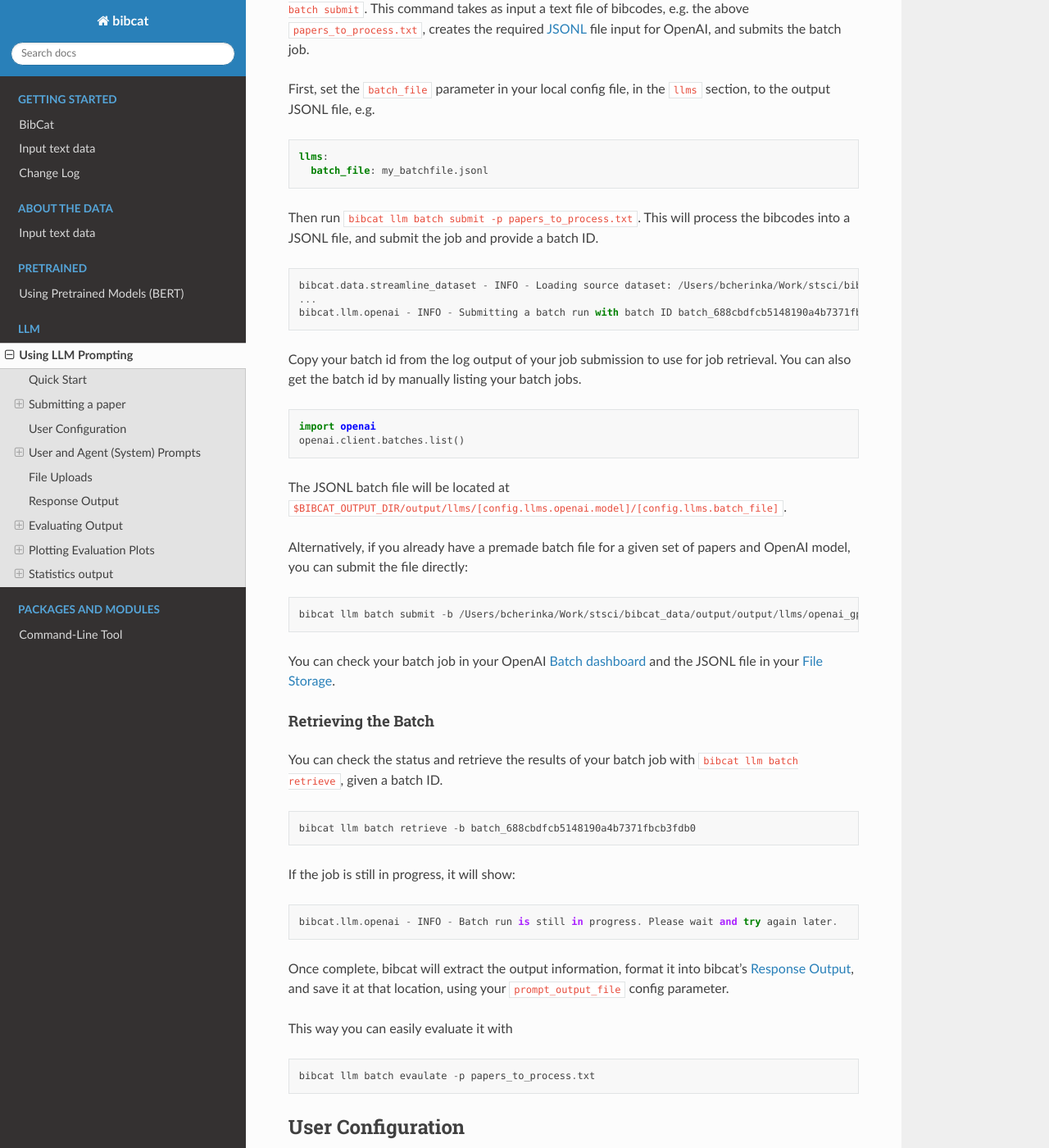
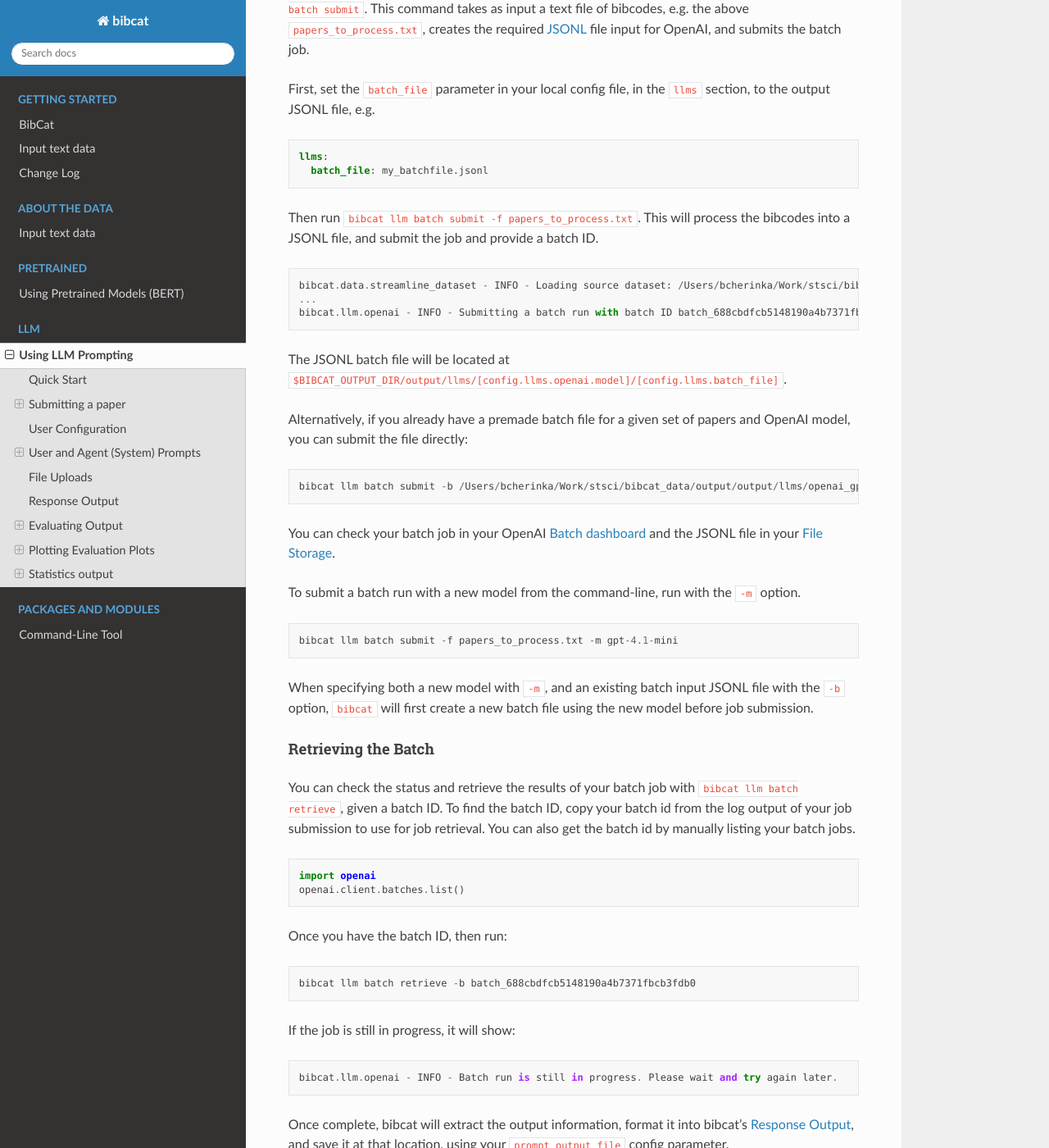
Before and after one commit to spacetelescope/bibcat, a Sphinx documentation site: the page built from docs/llm.md, in a window 1280 px wide and 1400 px high, scrolled down 2658 px. Shown: the whole window at 82% size. Built offline with Sphinx 7.4.7 and the Read the Docs theme 3.1.0, drawn with Linux system fonts in a browser that asks for light colours; pages that are not in the unit, such as notebooks, are missing from menus.

````diff
--- a/docs/llm.md
+++ b/docs/llm.md
@@ -99,17 +99,11 @@ First, set the `batch_file` parameter in your local config file, in the `llms` s
 llms:
   batch_file: my_batchfile.jsonl
 ```
-Then run `bibcat llm batch submit -p papers_to_process.txt`.  This will process the bibcodes into a JSONL file, and submit the job and provide a batch ID.
+Then run `bibcat llm batch submit -f papers_to_process.txt`.  This will process the bibcodes into a JSONL file, and submit the job and provide a batch ID.
 ```
 bibcat.data.streamline_dataset - INFO - Loading source dataset: /Users/bcherinka/Work/stsci/bibcat_data/dataset_gs.json
 ...
 bibcat.llm.openai - INFO - Submitting a batch run with batch ID batch_688cbdfcb5148190a4b7371fbcb3fdb0
-```
-Copy your batch id from the log output of your job submission to use for job retrieval. You can also get the batch id by manually listing your batch jobs.
-
-```python
-import openai
-openai.client.batches.list()
 ```
 
 The JSONL batch file will be located at `$BIBCAT_OUTPUT_DIR/output/llms/[config.llms.openai.model]/[config.llms.batch_file]`.
@@ -121,9 +115,21 @@ bibcat llm batch submit -b /Users/bcherinka/Work/stsci/bibcat_data/output/output
 
 You can check your batch job in your OpenAI [Batch dashboard](https://platform.openai.com/batches) and the JSONL file in your [File Storage](https://platform.openai.com/storage/files/).
 
+To submit a batch run with a new model from the command-line, run with the `-m` option.
+```
+bibcat llm batch submit -f papers_to_process.txt -m gpt-4.1-mini
+```
+When specifying both a new model with `-m`, and an existing batch input JSONL file with the `-b` option, `bibcat` will first create a new batch file using the new model before job submission.
+
 #### Retrieving the Batch
 
-You can check the status and retrieve the results of your batch job with `bibcat llm batch retrieve`, given a batch ID.
+You can check the status and retrieve the results of your batch job with `bibcat llm batch retrieve`, given a batch ID.  To find the batch ID, copy your batch id from the log output of your job submission to use for job retrieval. You can also get the batch id by manually listing your batch jobs.
+```python
+import openai
+openai.client.batches.list()
+```
+
+Once you have the batch ID, then run:
 ```
 bibcat llm batch retrieve -b batch_688cbdfcb5148190a4b7371fbcb3fdb0
 ```
````
